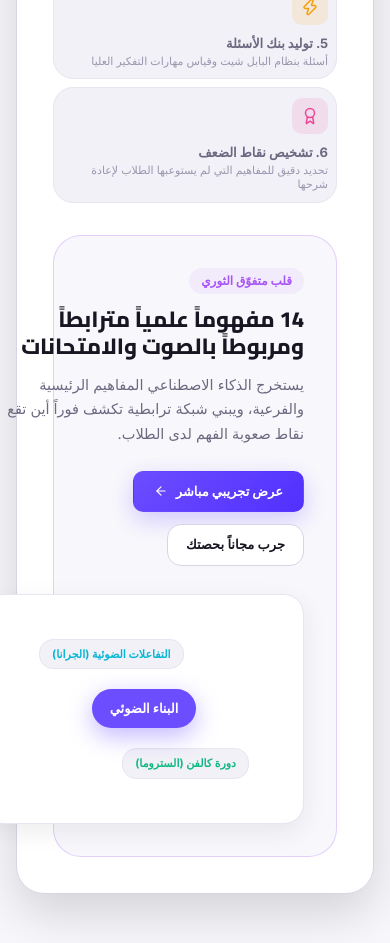
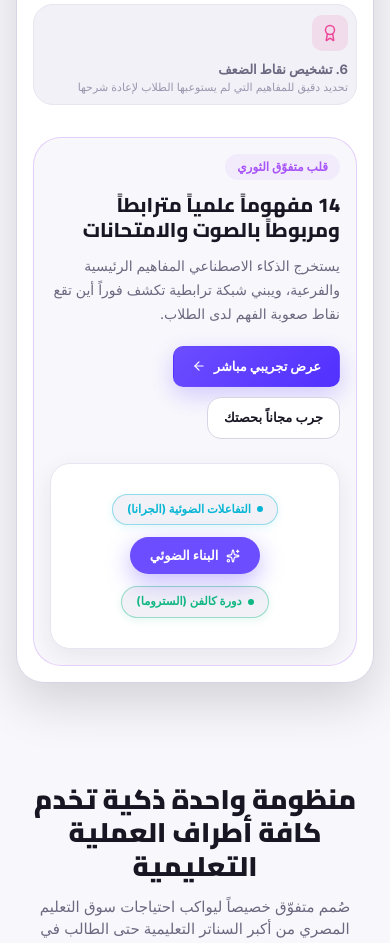
Before and after one commit to Abdelrahman5884/Motafawweq-Frontend, a React (Vite) app: page / in a window 390 px wide. Shown: the part 1700-2643 px from the top of the page. Built offline with nearby package versions, Linux system fonts and the light colour scheme.

Commit message:
Responsive and adaptive

```diff
--- a/src/components/layout/Navbar.jsx
+++ b/src/components/layout/Navbar.jsx
@@ -371,22 +371,28 @@ export const Navbar = ({ mobileSidebarOpen, setMobileSidebarOpen, isFullPage })
 
           {/* Mobile Hamburger Toggle Button */}
           <button
-            onClick={() => setMobileMenuOpen(!mobileMenuOpen)}
+            onClick={() => {
+              if (!isFullPage && setMobileSidebarOpen) {
+                setMobileSidebarOpen(!mobileSidebarOpen);
+              } else {
+                setMobileMenuOpen(!mobileMenuOpen);
+              }
+            }}
             className="mobile-only"
-            aria-label="Toggle Menu"
+            aria-label={!isFullPage ? "Toggle Sidebar" : "Toggle Menu"}
             style={{
               width: '36px',
               height: '36px',
               borderRadius: 'var(--radius-md)',
               border: '1px solid var(--border-subtle)',
-              backgroundColor: mobileMenuOpen ? 'var(--primary-surface)' : 'var(--bg-surface)',
-              color: mobileMenuOpen ? 'var(--primary)' : 'var(--text-primary)',
+              backgroundColor: (!isFullPage ? mobileSidebarOpen : mobileMenuOpen) ? 'var(--primary-surface)' : 'var(--bg-surface)',
+              color: (!isFullPage ? mobileSidebarOpen : mobileMenuOpen) ? 'var(--primary)' : 'var(--text-primary)',
               alignItems: 'center',
               justifyContent: 'center',
               cursor: 'pointer'
             }}
           >
-            {mobileMenuOpen ? <X size={20} /> : <Menu size={20} />}
+            {(!isFullPage ? mobileSidebarOpen : mobileMenuOpen) ? <X size={20} /> : <Menu size={20} />}
           </button>
         </div>
       </div>
--- a/src/views/public/LandingPage.jsx
+++ b/src/views/public/LandingPage.jsx
@@ -393,14 +393,17 @@ export const LandingPage = () => {
         maxWidth: '1240px',
         margin: '0 auto'
       }}>
-        <div style={{
-          backgroundColor: 'var(--bg-surface-elevated)',
-          border: '1px solid var(--border-medium)',
-          borderRadius: 'var(--radius-xl)',
-          padding: '36px',
-          boxShadow: '0 20px 50px rgba(0,0,0,0.15)',
-          position: 'relative'
-        }}>
+        <div
+          className="pipeline-card"
+          style={{
+            backgroundColor: 'var(--bg-surface-elevated)',
+            border: '1px solid var(--border-medium)',
+            borderRadius: 'var(--radius-xl)',
+            padding: 'clamp(16px, 4vw, 36px)',
+            boxShadow: '0 20px 50px rgba(0,0,0,0.15)',
+            position: 'relative'
+          }}
+        >
           {/* Section Header */}
           <div style={{
             display: 'flex',
@@ -520,12 +523,13 @@ export const LandingPage = () => {
             backgroundColor: 'var(--bg-app)',
             border: `1.5px solid ${currentStep.color}40`,
             borderRadius: 'var(--radius-xl)',
-            padding: '32px',
+            padding: 'clamp(16px, 3.5vw, 32px)',
             display: 'grid',
-            gridTemplateColumns: 'repeat(auto-fit, minmax(320px, 1fr))',
-            gap: '28px',
-            alignItems: 'center'
-          }} className="animate-fade-in">
+            gridTemplateColumns: 'repeat(auto-fit, minmax(min(100%, 280px), 1fr))',
+            gap: '24px',
+            alignItems: 'center',
+            overflow: 'hidden'
+          }} className="animate-fade-in pipeline-stage-card">
             {/* Left/Text Description */}
             <div>
               <div style={{
@@ -540,19 +544,19 @@ export const LandingPage = () => {
               }}>
                 {currentStep.badge}
               </div>
-              <h3 style={{ fontSize: '22px', fontWeight: '800', color: 'var(--text-primary)', marginBottom: '12px' }}>
+              <h3 style={{ fontSize: '20px', fontWeight: '800', color: 'var(--text-primary)', marginBottom: '12px' }}>
                 {currentStep.headline}
               </h3>
-              <p style={{ fontSize: '14.5px', color: 'var(--text-secondary)', lineHeight: 1.7, marginBottom: '24px' }}>
+              <p style={{ fontSize: '14px', color: 'var(--text-secondary)', lineHeight: 1.7, marginBottom: '20px' }}>
                 {currentStep.desc}
               </p>
 
-              <div style={{ display: 'flex', gap: '12px', flexWrap: 'wrap' }}>
+              <div style={{ display: 'flex', gap: '10px', flexWrap: 'wrap' }}>
                 <Link
                   to="/teacher/workspace"
                   className="btn btn-primary"
                   style={{
-                    padding: '10px 20px',
+                    padding: '10px 18px',
                     fontSize: '13px',
                     fontWeight: '700',
                     textDecoration: 'none',
@@ -567,7 +571,7 @@ export const LandingPage = () => {
                 <Link
                   to="/register"
                   style={{
-                    padding: '10px 18px',
+                    padding: '10px 16px',
                     fontSize: '13px',
                     fontWeight: '600',
                     borderRadius: 'var(--radius-md)',
@@ -587,15 +591,18 @@ export const LandingPage = () => {
               backgroundColor: 'var(--bg-surface)',
               border: '1px solid var(--border-subtle)',
               borderRadius: 'var(--radius-lg)',
-              padding: '24px',
+              padding: 'clamp(14px, 3vw, 24px)',
               boxShadow: 'var(--shadow-md)',
               position: 'relative',
-              overflow: 'hidden'
+              overflow: 'hidden',
+              width: '100%',
+              maxWidth: '100%',
+              boxSizing: 'border-box'
             }}>
               {/* Dynamic Step Visualization */}
               {activePipelineStep === 0 && (
-                <div style={{ textAlign: 'center', padding: '20px 0' }}>
-                  <div style={{ display: 'flex', alignItems: 'center', justifyContent: 'center', gap: '6px', height: '60px', marginBottom: '20px' }}>
+                <div style={{ textAlign: 'center', padding: '16px 0' }}>
+                  <div style={{ display: 'flex', alignItems: 'center', justifyContent: 'center', gap: '6px', height: '60px', marginBottom: '16px' }}>
                     <div className="audio-bar" style={{ animationDelay: '0s' }} />
                     <div className="audio-bar" style={{ animationDelay: '0.2s', height: '28px' }} />
                     <div className="audio-bar" style={{ animationDelay: '0.4s', height: '42px' }} />
@@ -631,54 +638,81 @@ export const LandingPage = () => {
               )}
 
               {activePipelineStep === 2 && (
-                <div style={{ position: 'relative', height: '180px', display: 'flex', alignItems: 'center', justifyContent: 'center' }}>
+                <div style={{
+                  position: 'relative',
+                  width: '100%',
+                  padding: '16px 8px',
+                  display: 'flex',
+                  flexDirection: 'column',
+                  alignItems: 'center',
+                  gap: '12px',
+                  overflow: 'hidden'
+                }}>
+                  {/* Top Child Concept */}
                   <div style={{
-                    padding: '10px 18px',
+                    padding: '6px 14px',
+                    borderRadius: 'var(--radius-full)',
+                    backgroundColor: 'var(--bg-subtle)',
+                    border: '1.5px solid rgba(6, 182, 212, 0.4)',
+                    fontSize: '11.5px',
+                    fontWeight: '700',
+                    color: '#06B6D4',
+                    display: 'flex',
+                    alignItems: 'center',
+                    gap: '6px',
+                    boxShadow: '0 2px 8px rgba(6, 182, 212, 0.12)',
+                    maxWidth: '100%',
+                    textAlign: 'center'
+                  }}>
+                    <span style={{ width: '6px', height: '6px', borderRadius: '50%', backgroundColor: '#06B6D4' }} />
+                    {lang === 'ar' ? 'التفاعلات الضوئية (الجرانا)' : 'Light Reactions (Grana)'}
+                  </div>
+
+                  {/* Central Hub Concept */}
+                  <div style={{
+                    padding: '9px 20px',
                     borderRadius: 'var(--radius-full)',
                     backgroundColor: '#6C4DFF',
-                    color: '#fff',
+                    color: '#ffffff',
                     fontWeight: '800',
                     fontSize: '13px',
                     boxShadow: '0 8px 24px rgba(108,77,255,0.4)',
-                    position: 'relative',
-                    zIndex: 2
+                    display: 'flex',
+                    alignItems: 'center',
+                    gap: '8px',
+                    zIndex: 2,
+                    maxWidth: '100%',
+                    textAlign: 'center'
                   }}>
+                    <Sparkles size={14} />
                     {lang === 'ar' ? 'البناء الضوئي' : 'Photosynthesis'}
                   </div>
+
+                  {/* Bottom Child Concept */}
                   <div style={{
-                    position: 'absolute',
-                    top: '20px',
-                    left: '30px',
-                    padding: '6px 12px',
-                    borderRadius: 'var(--radius-md)',
+                    padding: '6px 14px',
+                    borderRadius: 'var(--radius-full)',
                     backgroundColor: 'var(--bg-subtle)',
-                    border: '1px solid var(--border-subtle)',
-                    fontSize: '11px',
+                    border: '1.5px solid rgba(16, 185, 129, 0.4)',
+                    fontSize: '11.5px',
                     fontWeight: '700',
-                    color: '#06B6D4'
+                    color: '#10B981',
+                    display: 'flex',
+                    alignItems: 'center',
+                    gap: '6px',
+                    boxShadow: '0 2px 8px rgba(16, 185, 129, 0.12)',
+                    maxWidth: '100%',
+                    textAlign: 'center'
                   }}>
-                    {lang === 'ar' ? 'التفاعلات الضوئية (الجرانا)' : 'Light Reactions'}
-                  </div>
-                  <div style={{
-                    position: 'absolute',
-                    bottom: '20px',
-                    right: '30px',
-                    padding: '6px 12px',
-                    borderRadius: 'var(--radius-md)',
-                    backgroundColor: 'var(--bg-subtle)',
-                    border: '1px solid var(--border-subtle)',
-                    fontSize: '11px',
-                    fontWeight: '700',
-                    color: '#10B981'
-                  }}>
-                    {lang === 'ar' ? 'دورة كالفن (الستروما)' : 'Calvin Cycle'}
+                    <span style={{ width: '6px', height: '6px', borderRadius: '50%', backgroundColor: '#10B981' }} />
+                    {lang === 'ar' ? 'دورة كالفن (الستروما)' : 'Calvin Cycle (Stroma)'}
                   </div>
                 </div>
               )}
 
               {activePipelineStep >= 3 && (
                 <div style={{ display: 'flex', flexDirection: 'column', gap: '8px' }}>
-                  <div style={{ display: 'flex', alignItems: 'center', justifyContent: 'space-between', padding: '8px 12px', borderRadius: 'var(--radius-sm)', backgroundColor: 'var(--bg-subtle)' }}>
+                  <div style={{ display: 'flex', alignItems: 'center', justifyContent: 'space-between', padding: '8px 12px', borderRadius: 'var(--radius-sm)', backgroundColor: 'var(--bg-subtle)', flexWrap: 'wrap', gap: '4px' }}>
                     <span style={{ fontSize: '12px', fontWeight: '700', color: 'var(--text-primary)' }}>
                       {lang === 'ar' ? 'س: ما هو المستقبل النهائي للإلكترونات في التفاعلات الضوئية؟' : 'Q: Final electron acceptor in light reactions?'}
                     </span>
```
